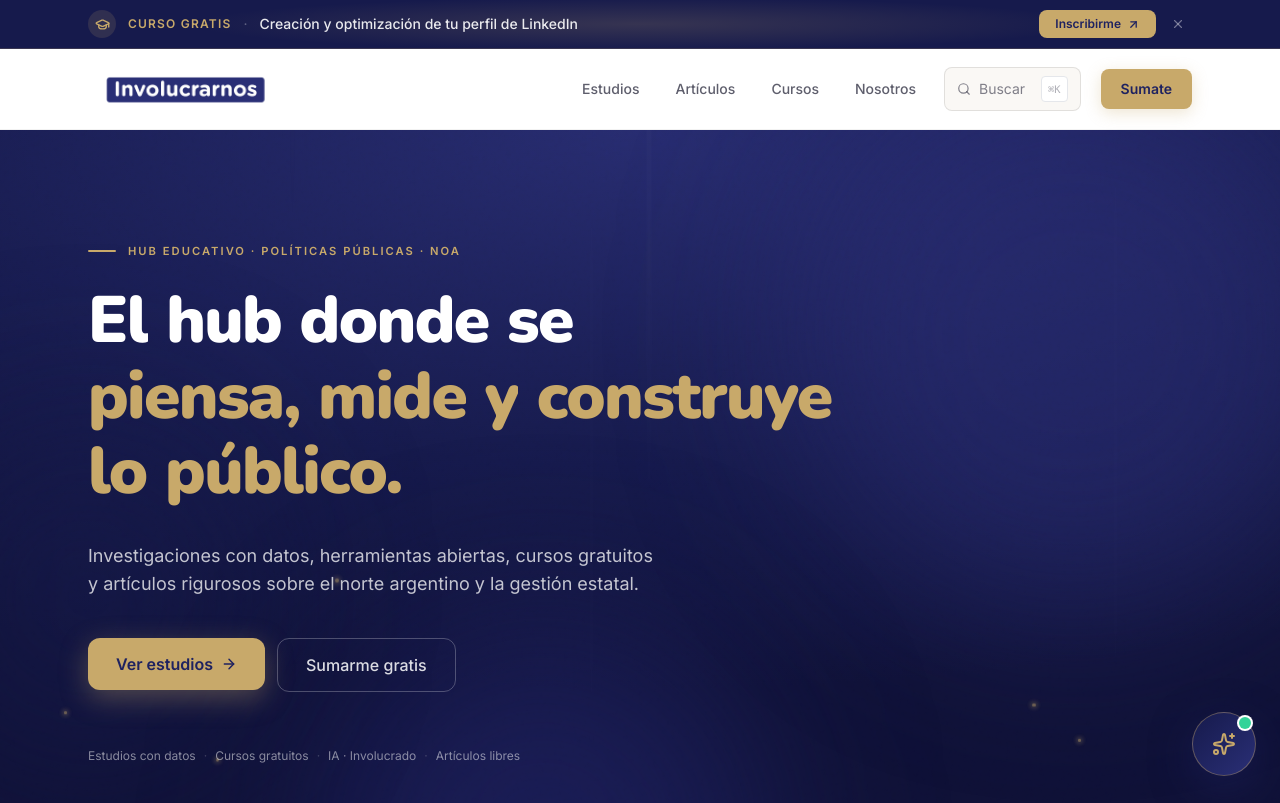
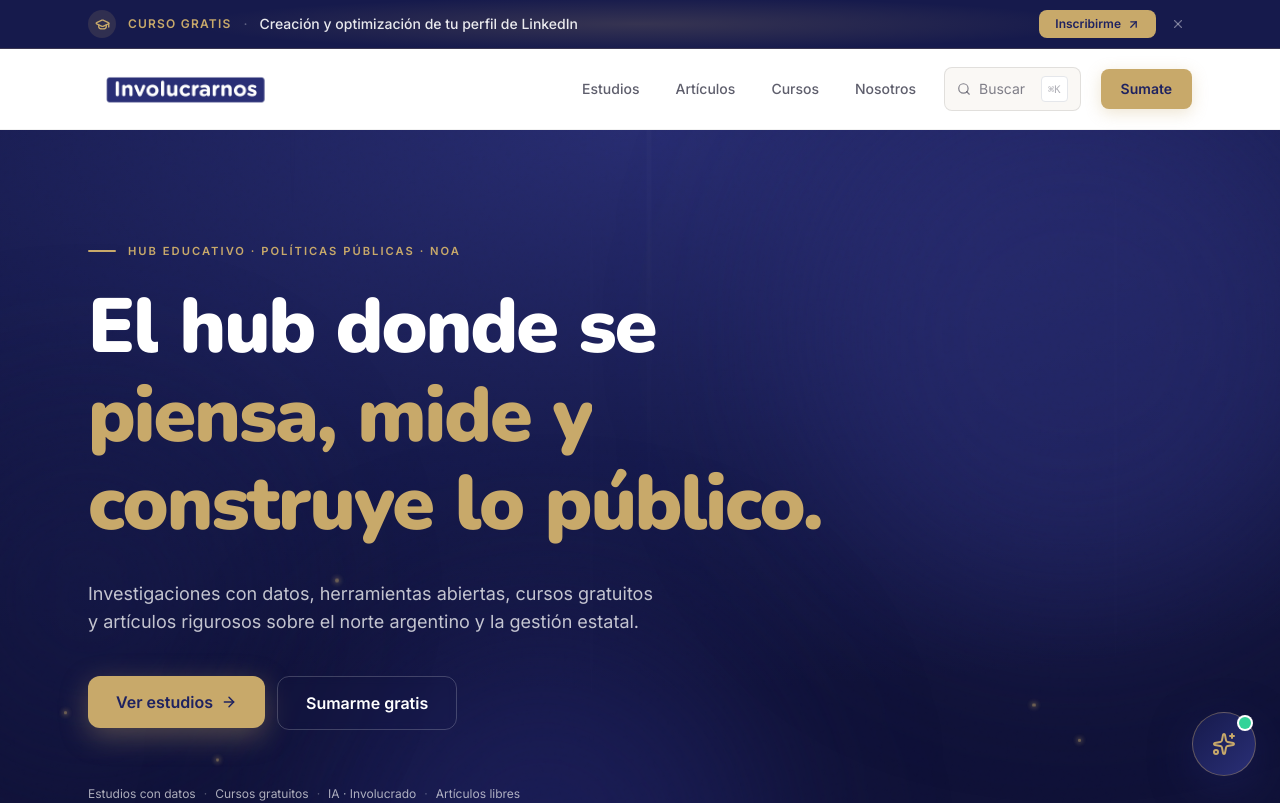
Before and after one commit to fabriziocarugatti/involucrarnos-web, a Next.js app: page / in a window 1280 px wide. Shown: the top 803 px of the page. Built offline with nearby package versions, Linux system fonts and the light colour scheme.

Commit message:
design: Hero — H1 más grande, CTA secundario con cuerpo, pills más legibles, eyebrow dorado

```diff
--- a/src/components/Hero.tsx
+++ b/src/components/Hero.tsx
@@ -55,14 +55,14 @@ export default function Hero() {
         animate="show"
       >
         <div className="max-w-3xl">
-          <motion.span variants={fadeUp} className="eyebrow mb-6 md:mb-7">
+          <motion.span variants={fadeUp} className="eyebrow mb-6 md:mb-7 text-dorado/90">
             {h.eyebrow}
           </motion.span>
 
           <h1
             id="hero-heading"
             className="font-title font-black text-white leading-[1.05] tracking-tight mb-6 md:mb-7 block"
-            style={{ fontSize: 'clamp(2.2rem, 5.2vw, 4.1rem)' }}
+            style={{ fontSize: 'clamp(2.6rem, 6vw, 4.8rem)' }}
           >
             <span className="block">
               <RevealText text={h.titleStart} delay={0.2} />
@@ -110,10 +110,10 @@ export default function Hero() {
             >
               <Link
                 href={h.ctaSecondary.href}
-                className="inline-flex items-center gap-2 bg-transparent text-white/85 font-medium
-                           px-6 md:px-7 py-3 md:py-3.5 rounded-xl border border-white/25
-                           hover:border-white/55 hover:text-white hover:bg-white/5
-                           transition-all duration-300 text-sm md:text-base"
+                className="inline-flex items-center gap-2 bg-white/8 text-white font-semibold
+                           px-6 md:px-7 py-3 md:py-3.5 rounded-xl border border-white/20
+                           hover:bg-white/12 hover:border-dorado/50 hover:text-dorado-soft
+                           transition-all duration-300 text-sm md:text-base backdrop-blur-sm"
               >
                 {h.ctaSecondary.label}
               </Link>
@@ -122,11 +122,11 @@ export default function Hero() {
 
           <motion.ul
             variants={fadeUp}
-            className="flex flex-wrap gap-2 text-xs text-white/50"
+            className="flex flex-wrap gap-2 text-xs text-white/65"
           >
             {h.pills.map((p, i) => (
               <li key={p} className="flex items-center gap-2">
-                {i > 0 && <span className="text-white/20">·</span>}
+                {i > 0 && <span className="text-white/30">·</span>}
                 <span>{p}</span>
               </li>
             ))}
```
